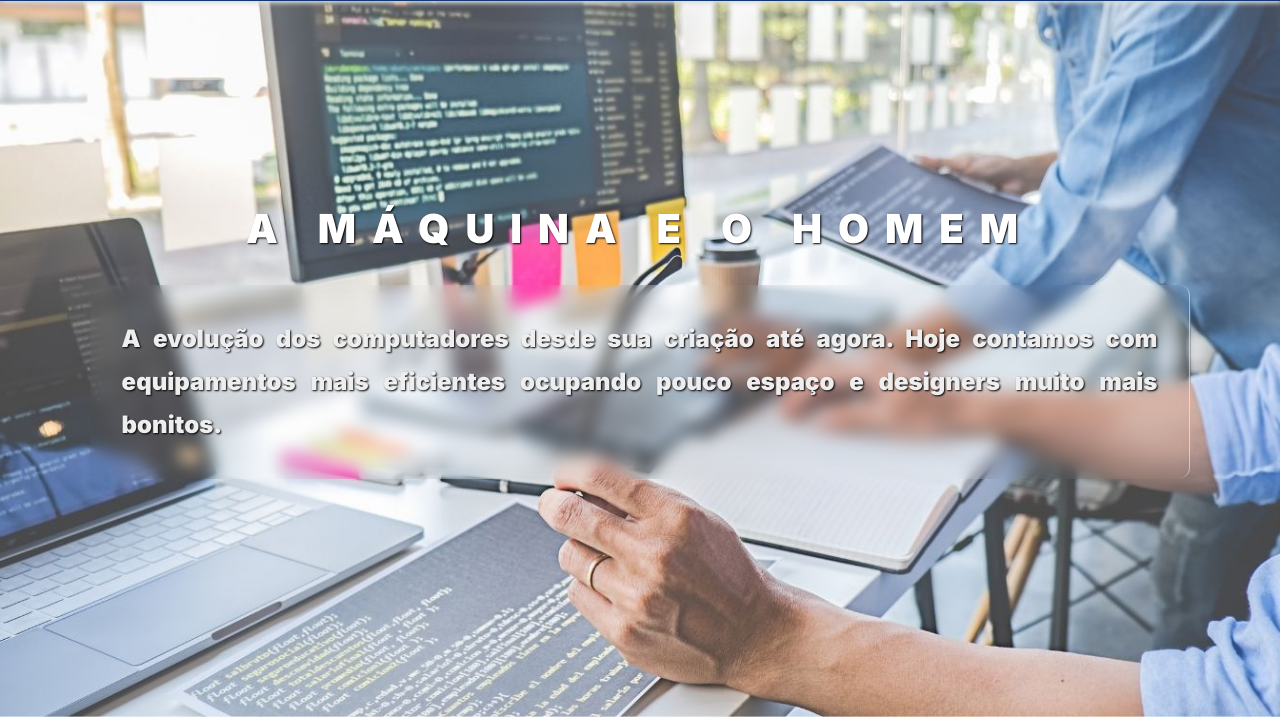
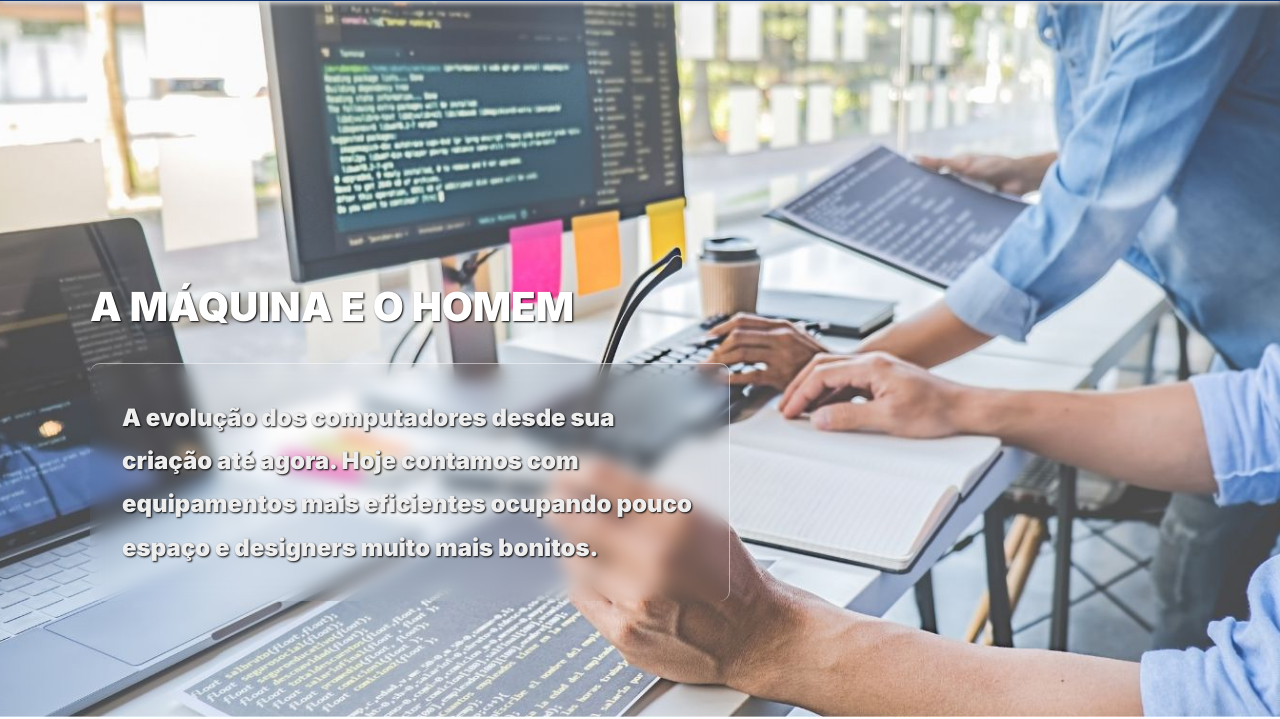
Before and after one commit to emersonpessoa01/trilha-html-desafio-1, a plain HTML site: page index.html in a window 1280 px wide. Shown: the part 83-802 px from the top of the page. Drawn offline with Linux system fonts and the light colour scheme.

Commit message:
updated home :sparkles:

```diff
--- a/css/home.css
+++ b/css/home.css
@@ -1,7 +1,5 @@
 .home {
-  padding-top: 80px;
-  max-width: 100%;
-  height: auto;
+  padding-top: 300px;
   min-height: 100vh;
   display: flex;
   align-items: center;
@@ -9,16 +7,13 @@
   background-size: cover;
   background-position: center;
   /* margin: 0 0 20px; */
+  animation: zoom 1s;
 }
 
 .home .item {
-  max-width:100%;
-  margin-bottom: 2rem;
-  display:flex;
-  flex-wrap: wrap;
-  align-items: center;
-  justify-content: center;
-  margin: 0 auto;
+  max-width:40rem;
+  margin: 0 0 20px;
+
 }
 
 .home .item h3 {
@@ -27,22 +22,41 @@
   color: white;
   text-shadow: 1px 1px 2px #000;
   margin-bottom: 2rem;
-  letter-spacing: 1rem;
+  /* letter-spacing: 1rem; */
+  animation: moveElement 1s 0.7s forwards;
 }
 
 .home .item p {
-  font-size: 1.5rem;
+  font-size: 1.5em;
   font-weight: lighter;
-  text-align: justify;
-  color: #eee;
   line-height: 1.8;
   padding: 2rem;
+  color: #eee;
   font-weight: 700;
   box-shadow: 20px 20px 50px rgba(0, 0, 0, 0, 25);
-  border-top: 1px solid rgba (255, 255, 255, 0.5);
+  border-top: 1px solid rgba(255, 255, 255, 0.5);
   border-right: 1px solid rgba(255, 255, 255, 0.5);
   backdrop-filter: blur(8px);
   -webkit-backdrop-filter: blur(8px);
   border-radius: 10px;
   text-shadow: 1px 1px 2px #000;
+  animation: moveElement 1s 1.2s forwards;
 }
+@keyframes zoom {
+  0% {
+    transform: scale(1.3);
+  }
+  100% {
+    transform: scale(1);
+  }
+}
+@keyframes moveElement {
+  0% {
+    transform: translateY(9rem) rotateY(-30deg);
+    opacity: 0;
+  }
+  100% {
+    transform: translateY(0) rotateY(0);
+    opacity: 1;
+  }
+}
--- /dev/null
+++ b/css/media.css
@@ -0,0 +1,5 @@
+@media(max-width:991px){
+    html{
+        font-size: 80%;
+    }
+}
--- a/css/style.css
+++ b/css/style.css
@@ -3,3 +3,4 @@
 @import "./home.css";
 @import "./content.css";
 @import "./footer.css";
+@import "./media.css";
```
